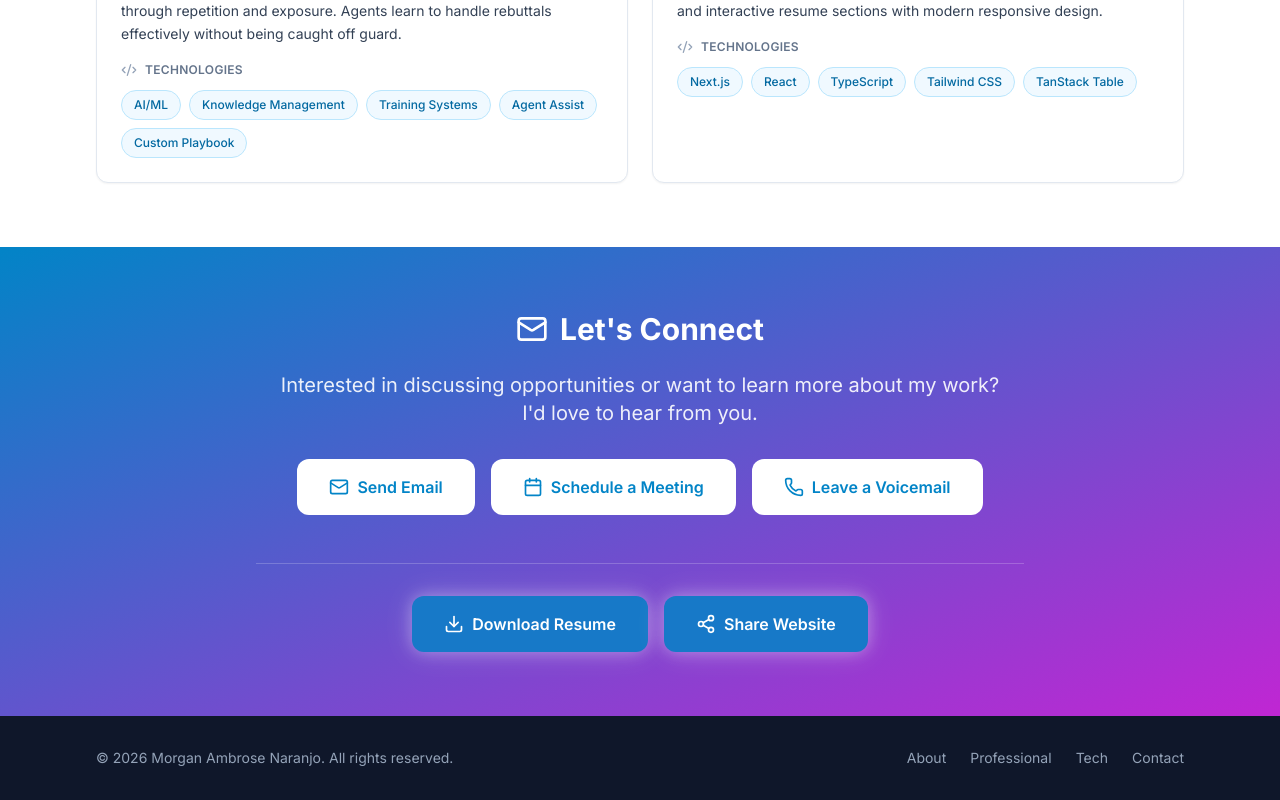
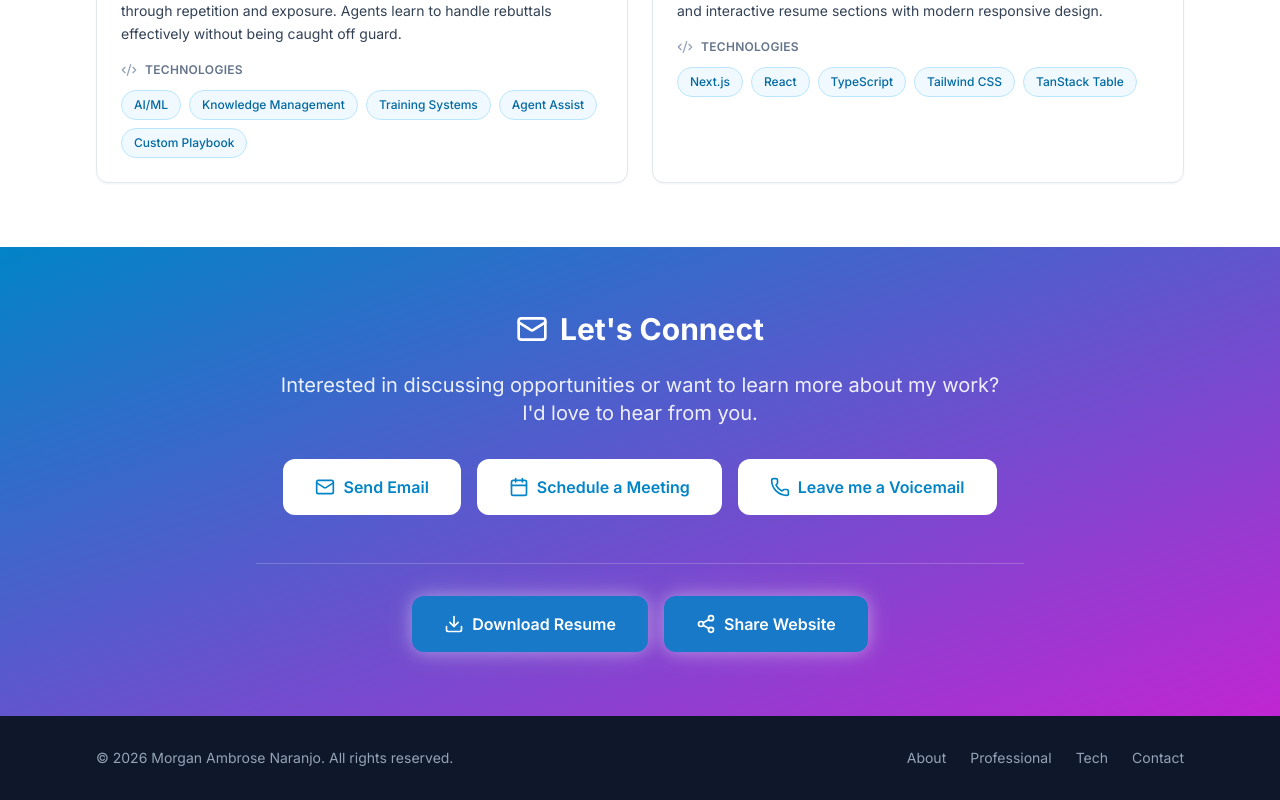
Before and after one commit to Law-Fifteen/MorganAmbrose.work, a Next.js app: page / in a window 1280 px wide. Shown: the part 5919-6719 px from the top of the page. Built offline with nearby package versions, Linux system fonts and the light colour scheme.

Commit message:
feat: Update contact button text to 'Leave me a Voicemail'
Ultraworked with [Sisyphus](https://github.com/code-yeongyu/oh-my-opencode)

Co-authored-by: Sisyphus <clio-agent@sisyphuslabs.ai>

```diff
--- a/app/page.tsx
+++ b/app/page.tsx
@@ -289,7 +289,7 @@ export default function Home() {
     className="inline-flex items-center justify-center gap-2 bg-white text-primary-600 px-8 py-4 rounded-xl font-semibold hover:bg-slate-100 transition-all"
   >
     <Phone size={20} />
-    Leave a Voicemail
+    Leave me a Voicemail
   </a>
               </div>
 
```
